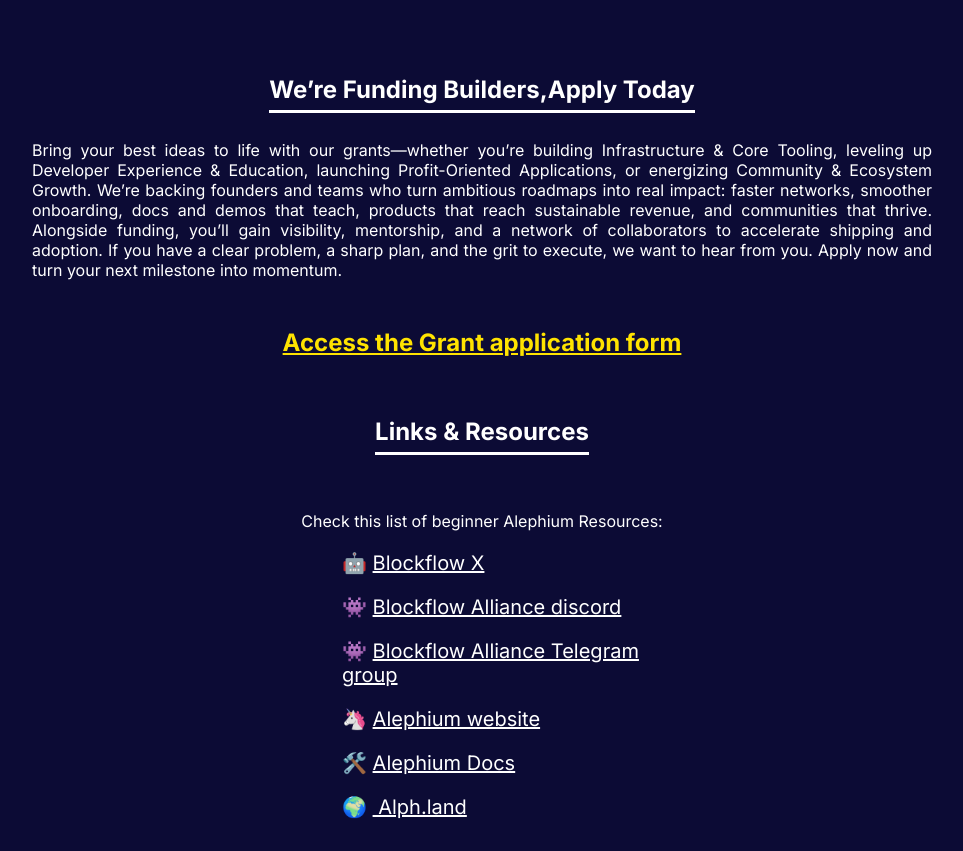
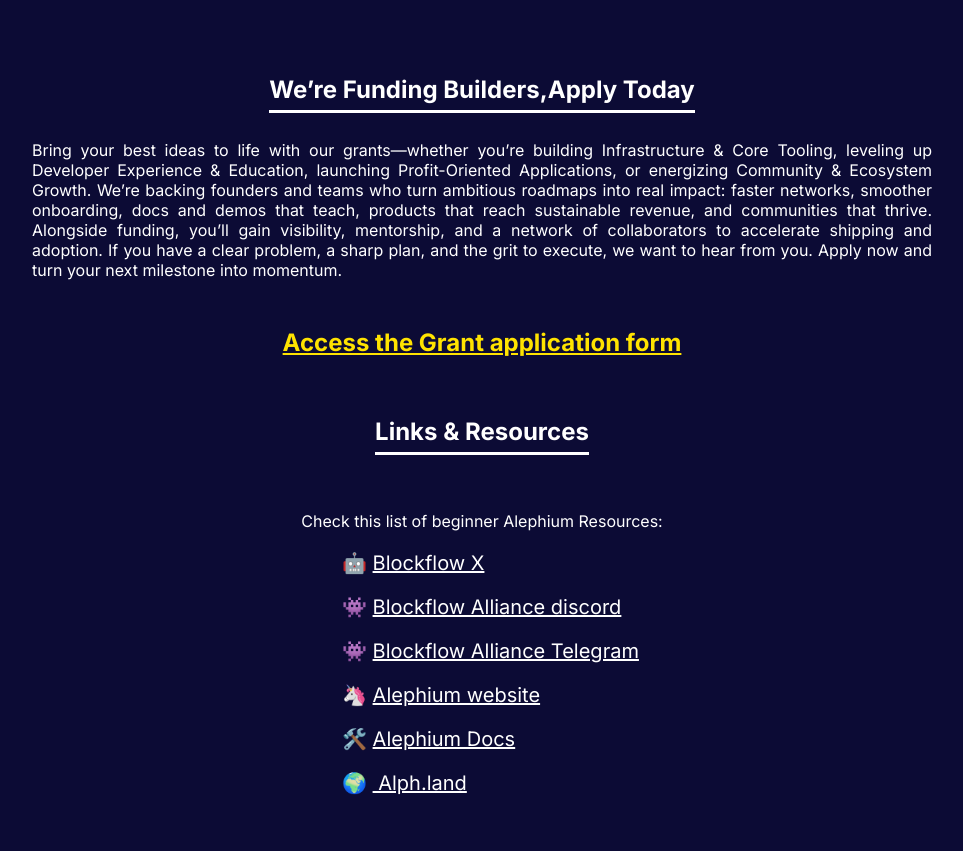
Before and after one commit to Blockflow-DAO/www-dao, a plain HTML site: page index.html in a window 1280 px wide. Shown: the part 1022-1873 px from the top of the page, without its empty margins (158-1121 px from the left). After the commit the page ends 1849 px from the top, so only its background shows below. Drawn offline with Linux system fonts and the light colour scheme.

Commit message:
make telegram group text shorter

```diff
--- a/index.html
+++ b/index.html
@@ -144,7 +144,7 @@
 							👾&nbsp;<a href="https://t.co/HXlerp5I6i">Blockflow Alliance discord</a>
 						</div>
 						<div>
-							👾&nbsp;<a href="https://t.me/blockflowalliance">Blockflow Alliance Telegram group</a>
+							👾&nbsp;<a href="https://t.me/blockflowalliance">Blockflow Alliance Telegram</a>
 						</div>
 						<div>
 							🦄&nbsp;<a href="https://alephium.org/">Alephium website</a>
```
